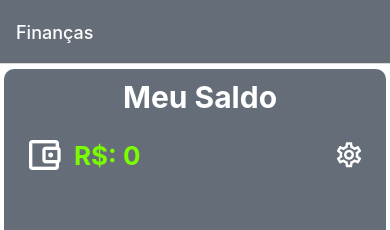
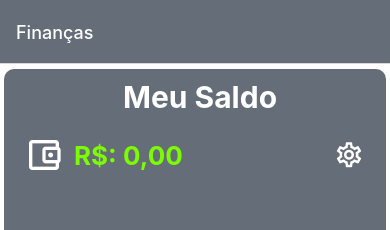
Before and after one commit to juniorerivaldo/goMercado, a React Native app: screen /StackRoutesFinances in a window 390 px wide. Shown: the top 230 px of the page. Built offline with nearby package versions, Linux system fonts and the light colour scheme.

Commit message:
add regex to format money R$

```diff
--- a/src/Pages/Finances/index.js
+++ b/src/Pages/Finances/index.js
@@ -31,7 +31,7 @@ export default function Finances() {
   // Open and close modal upon button clicks.
   const toggleModalVisibility = () => {
     setModalVisible(!isModalVisible);
-    console.log(saldo)
+    console.log(saldo);
   };
 
   // recebendo os dados
@@ -58,15 +58,13 @@ export default function Finances() {
     handleFetchData();
   }
 
-
-
   return (
     <View style={styles.container}>
       <View style={styles.expensesShow}>
         <Text style={styles.titleText}>Meu Saldo</Text>
         <View style={styles.expenseContaier}>
           <Icon name="wallet-outline" style={styles.iconLabel} />
-          <Text style={styles.subtitleText}>R$: {saldo}</Text>
+          <Text style={styles.subtitleText}>R$: {saldo.toFixed(2).replace('.', ',').replace(/(\d)(?=(\d{3})+\,)/g, "$1.")}</Text>
         </View>
         <TouchableOpacity
           onPress={toggleModalVisibility}
@@ -113,7 +111,7 @@ export default function Finances() {
             <View
               style={[styles.flatContainer, {backgroundColor: 'lightgray'}]}>
               <View style={styles.textContainer}>
-                <Text style={styles.text}>Valor da Compra: {item.expense}</Text>
+                <Text style={styles.text}>Valor da Compra: R$ {Number(item.expense).toFixed(2).replace('.', ',').replace(/(\d)(?=(\d{3})+\,)/g, "$1.")}</Text>
                 <Text style={styles.text}>Data da compra: {item.date}</Text>
               </View>
               <View>
```
